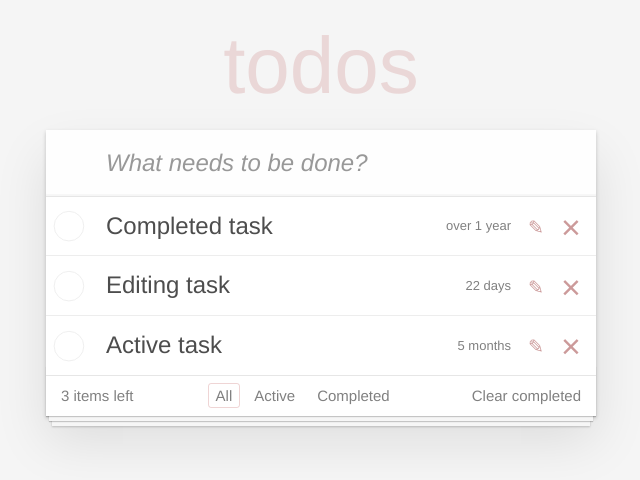
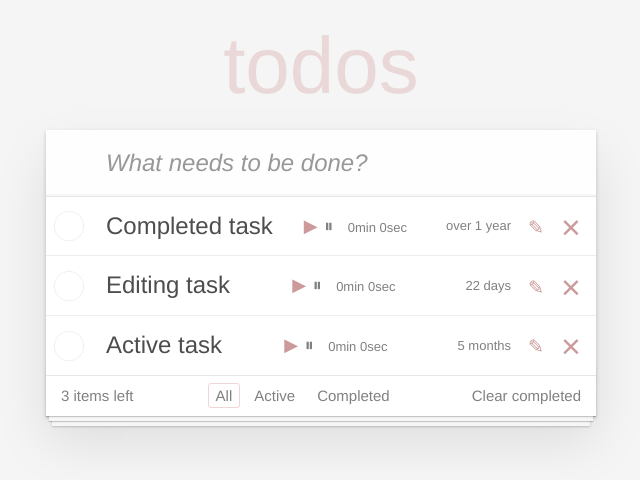
Before and after one commit to OlegGuman/Todo_List_App, a React (Create React App) app: page / in a window 1280 px wide. Shown: the top 480 px of the page, without its empty margins (319-959 px from the left). Built offline with nearby package versions, Linux system fonts and the light colour scheme.

Commit message:
added timer in task

```diff
--- a/src/components/taskList/task/Task.js
+++ b/src/components/taskList/task/Task.js
@@ -1,7 +1,9 @@
 import React from 'react'
 import formatDistanceToNow from 'date-fns/formatDistanceToNow'
 import PropTypes from 'prop-types'
+
 import './task.css'
+import TimerTask from '../../timerTask'
 
 export default class Task extends React.Component {
   static defaultProps = {
@@ -26,19 +28,20 @@ export default class Task extends React.Component {
   render() {
     const { props, onChangeTaskStatus, onDeleted } = this.props
     return (
-      <div className='view'>
+      <div className="view">
         <input
-          className='toggle'
-          type='checkbox'
+          className="toggle"
+          type="checkbox"
           onClick={() => onChangeTaskStatus(props.id)}
           defaultChecked={props.status === 'completed'}
         />
         <label>
-          <span className='description'>{props.title}</span>
-          <span className='created'>{this.createdTime(props.created)}</span>
+          <span className="description">{props.title}</span>
+          <TimerTask />
+          <span className="created">{this.createdTime(props.created)}</span>
         </label>
-        <button className='icon icon-edit'></button>
-        <button className='icon icon-destroy' onClick={onDeleted}></button>
+        <button className="icon icon-edit"></button>
+        <button className="icon icon-destroy" onClick={onDeleted}></button>
       </div>
     )
   }
--- /dev/null
+++ b/src/components/timerTask/TimerTask.js
@@ -0,0 +1,51 @@
+import { Component } from 'react'
+import './timerTask.css'
+
+export default class TimerTask extends Component {
+  state = {
+    totalTime: new Date(0, 0, 0),
+    min: 0,
+    sec: 0,
+  }
+
+  timeCount = () => {
+    let min = this.state.min
+    let sec = this.state.sec
+    if (sec < 60) {
+      sec++
+    }
+    if (sec === 60) {
+      sec = 0
+      min++
+    }
+
+    this.setState({
+      min: min,
+      sec: sec,
+    })
+  }
+
+  timerPlay = () => {
+    clearInterval(this.timerId)
+    this.timerId = setInterval(() => this.timeCount(), 1000)
+  }
+
+  componentWillUnmount() {
+    clearInterval(this.timerId)
+  }
+
+  timePause = () => {
+    clearInterval(this.timerId)
+  }
+
+  render() {
+    const { min, sec } = this.state
+    return (
+      <span className="item-timer">
+        <button onClick={() => this.timerPlay()} className="icon-play"></button>
+        <button onClick={() => this.timePause()} className="icon-pause"></button>
+        <span className="total-time">{`${min}min ${sec}sec`}</span>
+      </span>
+    )
+  }
+}
--- /dev/null
+++ b/src/components/timerTask/index.js
@@ -0,0 +1,3 @@
+import TimerTask from './TimerTask'
+
+export default TimerTask
--- /dev/null
+++ b/src/components/timerTask/timerTask.css
@@ -0,0 +1,28 @@
+.item-timer {
+    font-size: 13px;
+    color: grey;
+}
+
+.total-time {
+    padding: 2px 10px;
+}
+
+.icon-play,
+.icon-pause {
+    font-size: 18px;
+    width: 18px;
+    cursor: pointer;
+}
+
+.icon-play:after {
+	content: '▶';
+    color: #cc9a9a;
+}
+
+.icon-pause:after {
+	content: '⏸';
+}
+
+.icon-play:hover::after {
+    color: #af5b5e;
+}
```
Also changed, not shown: .prettierrc.json.
